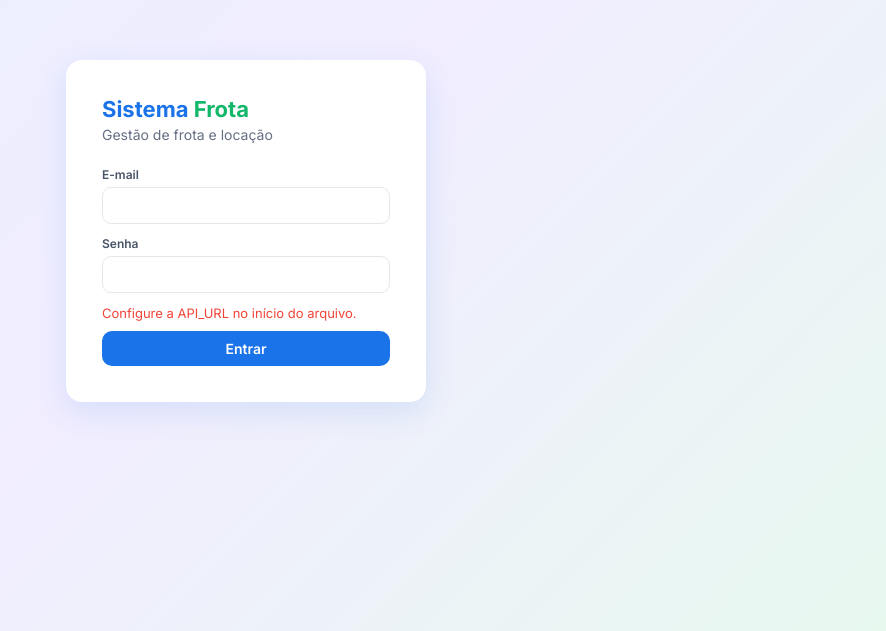
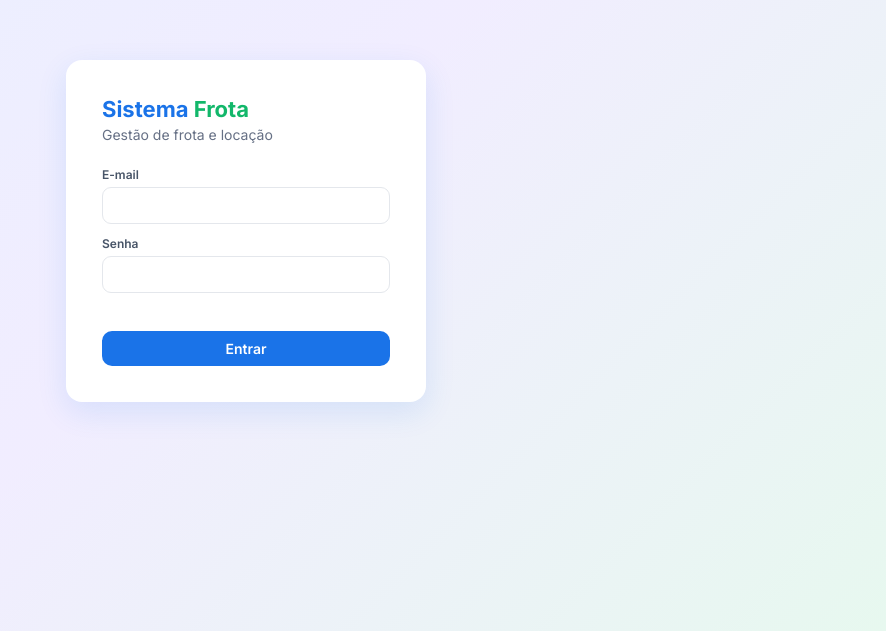
Before and after one commit to diogoline/gestao-frota, a plain HTML site: page index.html in a window 1280 px wide. Shown: the part 169-800 px from the top of the page, without its empty margins (394-1280 px from the left). Drawn offline with Linux system fonts and the light colour scheme.

Commit message:
Update index.html

```diff
--- a/index.html
+++ b/index.html
@@ -8,7 +8,7 @@
 <link href="https://fonts.googleapis.com/css2?family=Inter:wght@400;500;600;700&display=swap" rel="stylesheet">
 <script>
   /* ===== CONFIGURAÇÃO: cole aqui a URL do App da Web (termina em /exec) ===== */
-  const API_URL = 'COLE_AQUI_A_URL_DO_APP_DA_WEB_/exec';
+  const API_URL = 'https://script.google.com/macros/s/AKfycbz_c2TP-ZqOxUV-tJgdAIhnSDQwwUSlfEUGkhwDkYRZwEKHU9hjFS6dfye0PtaI_WpnwA/exec';
 </script>
 <style>
 :root{
```
